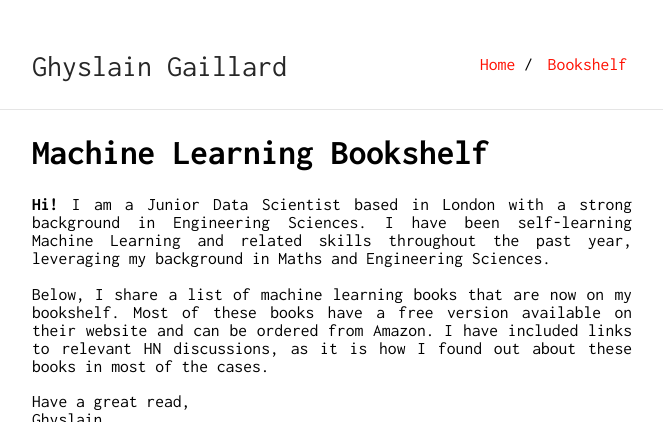
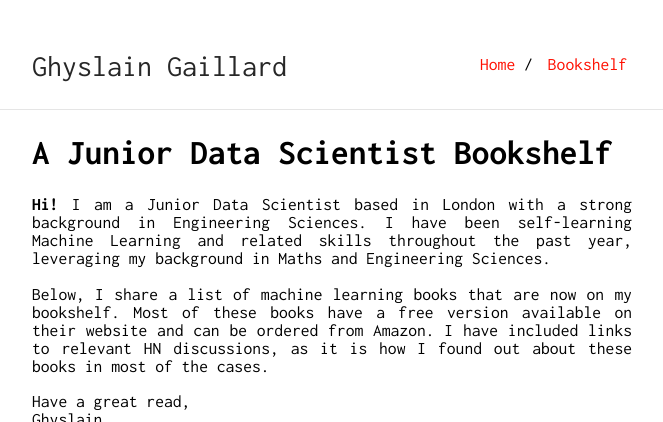
Before and after one commit to ghyslain/ghyslain.me, a Jekyll site: the page built from bookshelf.md, in a window 1280 px wide and 900 px high, cut to the strip 0-422 px from the top of the window. Shown: the whole strip, without its empty margins (308-971 px from the left). Built offline with Jekyll 4.4.1, drawn with Linux system fonts in a browser that asks for light colours.

Commit message:
new title

```diff
--- a/bookshelf.md
+++ b/bookshelf.md
@@ -1,11 +1,11 @@
 ---
 layout: bookshelf
-title: Machine Learning Bookshelf - Ghyslain Gaillard
+title: A Junior Data Scientist Bookshelf - Ghyslain Gaillard
 keywords: "machine learning bookshelf, machine learning books, data science books, learn data science, python for machine learning, books, free books"
 description: "I am a Junior Data Scientist based in London. I share a list of machine learning books that are now on my bookshelf."
 ---
 
-# Machine Learning Bookshelf
+# A Junior Data Scientist Bookshelf
 
 **Hi!** I am a Junior Data Scientist based in London with a strong background in Engineering Sciences.
 I have been self-learning Machine Learning and related skills throughout the past year, leveraging my background in Maths and Engineering Sciences.
```
